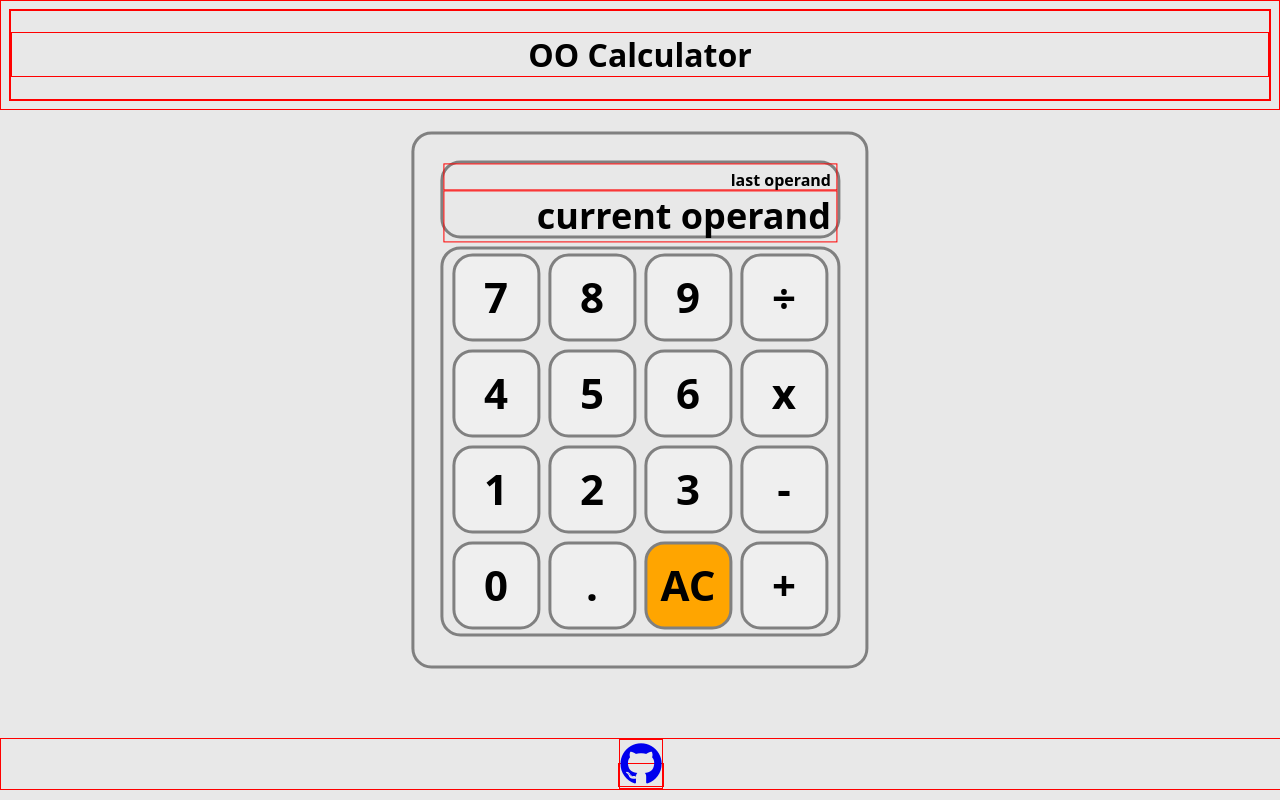
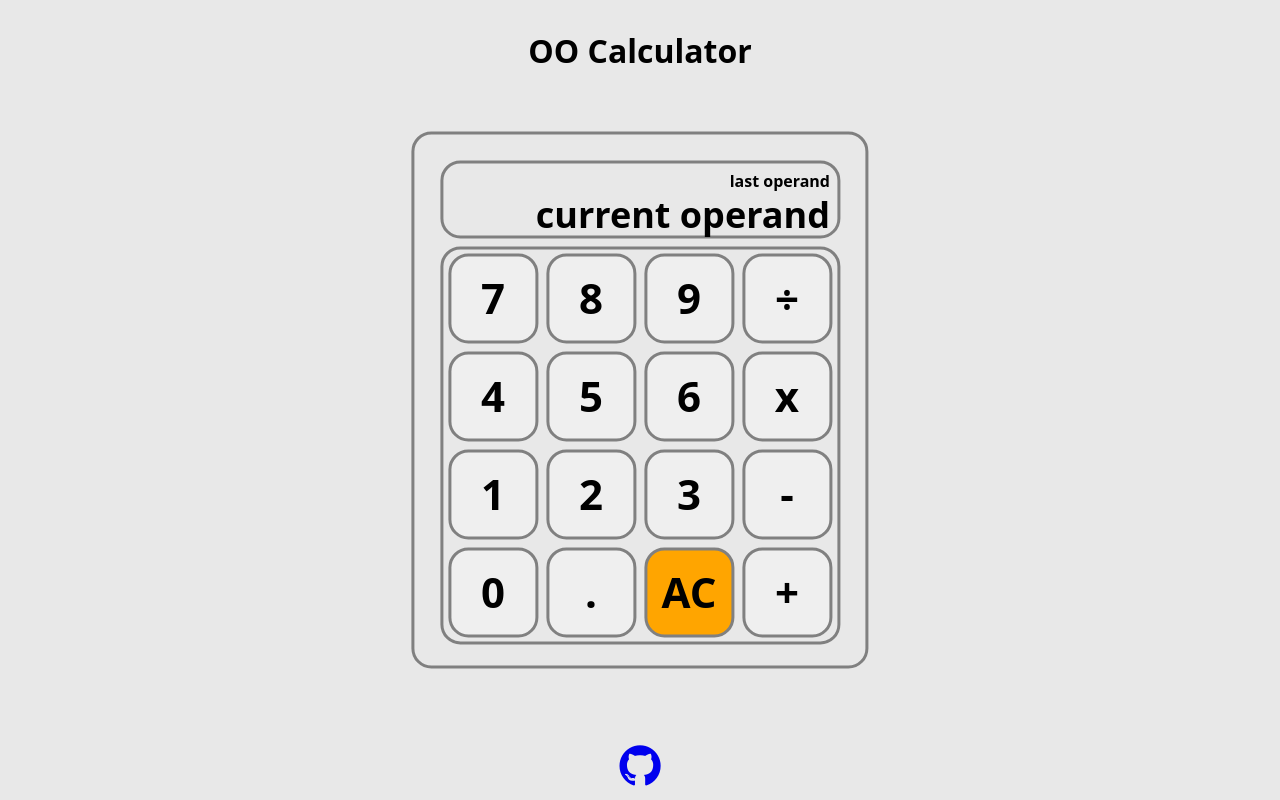
Before and after one commit to jeffbai996/oo-calculator, a plain HTML site: page index.html in a window 1280 px wide. Drawn offline with Linux system fonts and the light colour scheme.

Commit message:
Changed calculator container to fixed positioning

```diff
--- a/index.html
+++ b/index.html
@@ -19,22 +19,22 @@
             <div id="current-operand">current operand</div>
         </div>
         <div class="keys">
-            <button id="7">7</button>
-            <button id="8">8</button>
-            <button id="9">9</button>
-            <button id="buttonide">÷</button>
-            <button id="4">4</button>
-            <button id="5">5</button>
-            <button id="6">6</button>
-            <button id="multiply">x</button>
-            <button id="1">1</button>
-            <button id="2">2</button>
-            <button id="3">3</button>
-            <button id="subtract">-</button>
-            <button id="0">0</button>
+            <button class="number" id="7">7</button>
+            <button class="number" id="8">8</button>
+            <button class="number" id="9">9</button>
+            <button class="operator" id="button">÷</button>
+            <button class="number" id="4">4</button>
+            <button class="number" id="5">5</button>
+            <button class="number" id="6">6</button>
+            <button class="operator" id="multiply">x</button>
+            <button class="number" id="1">1</button>
+            <button class="number" id="2">2</button>
+            <button class="number" id="3">3</button>
+            <button class="operator" id="subtract">-</button>
+            <button class="number" id="0">0</button>
             <button id="decimal">.</button>
             <button id="allclear">AC</button>
-            <button id="add">+</button>
+            <button class="operator" id="add">+</button>
         </div>
     </div>
     <div class="footer">
--- a/style.css
+++ b/style.css
@@ -5,7 +5,7 @@
 }
 
 * {
-    border: 1px solid red;
+    /* border: 1px solid red; */
     font-family: system-ui;
 }
 
@@ -24,7 +24,7 @@ body {
     flex-direction: column;
     border: var(--border);
     border-radius: var(--border-radius);
-    position: absolute;
+    position: fixed;
     left: 50%;
     top: 50%;
     -webkit-transform: translate(-50%, -50%);
@@ -44,13 +44,13 @@ body {
 
 #last-operand {
     text-align: right;
-    padding: 5px 5px 0 0;
+    padding: 7px 7px 0 0;
     height: 20px;
 }
 
 #current-operand {
     text-align: right;
-    padding-right: 5px;
+    padding-right: 7px;
     font-size: 36px;
     height: 50px;
 }
@@ -68,7 +68,7 @@ body {
     display: flex;
     justify-content: center;
     align-items: center;
-    min-width: 88px;
+    min-width: 90px;
     aspect-ratio: 1;
     font-size: 42px;
     font-weight: bolder;
```
